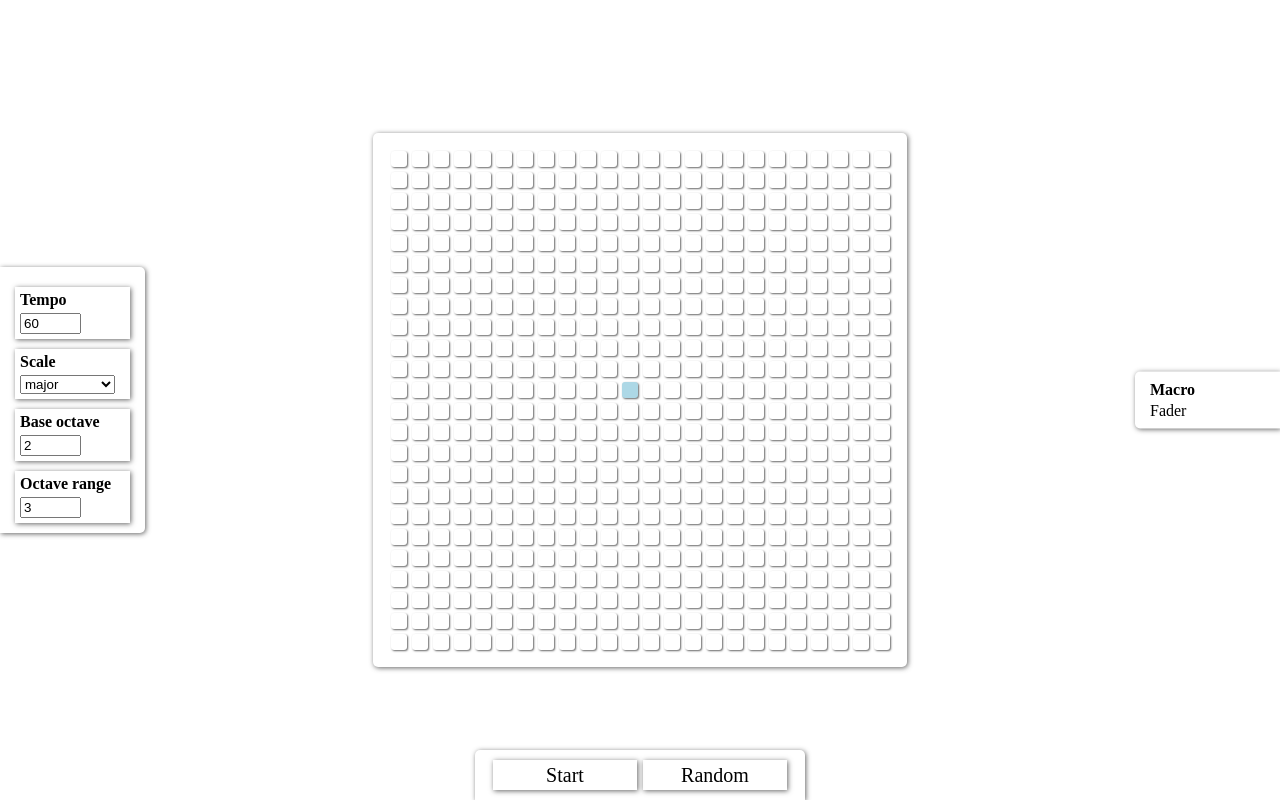
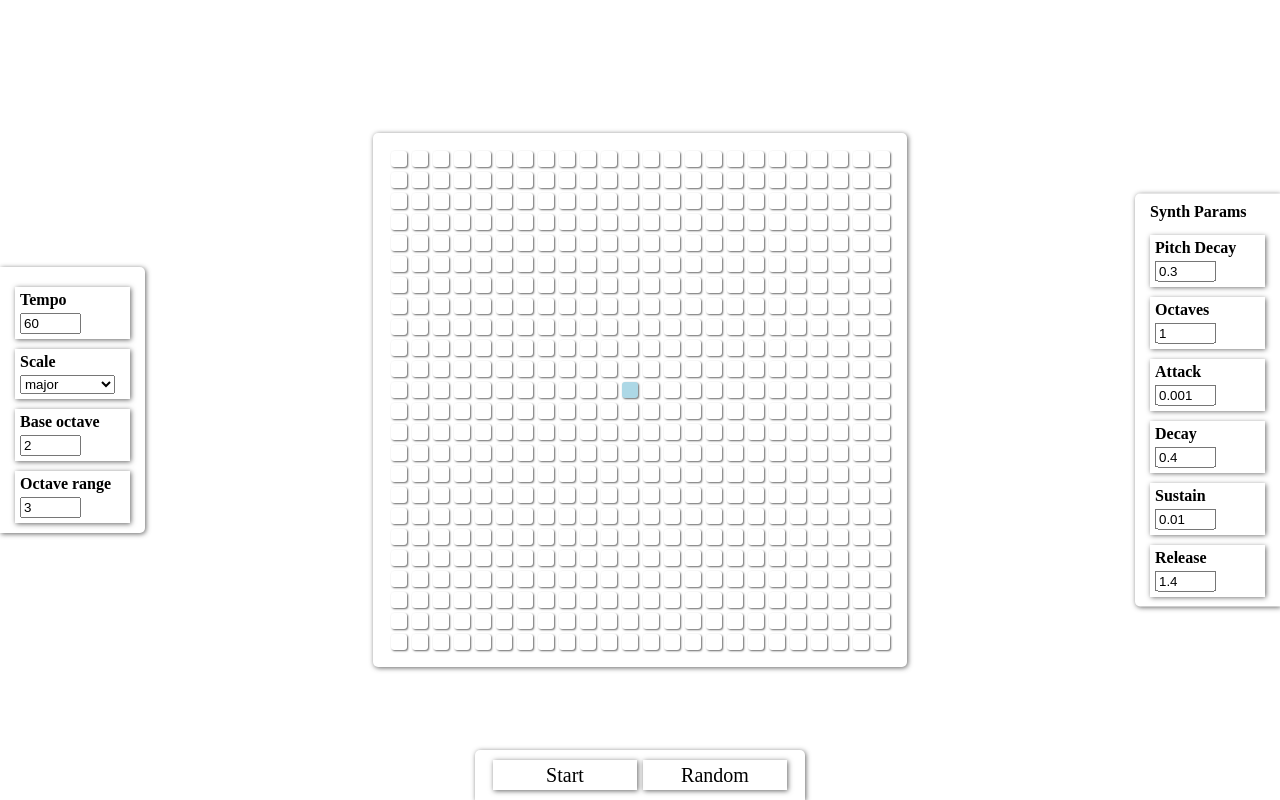
Before and after one commit to garlic-lover/cellularSequencer, a React (Create React App) app: page / in a window 1280 px wide. Built offline with nearby package versions, Linux system fonts and the light colour scheme.

Commit message:
synth parameters available

```diff
--- a/src/Sider/SiderContainer.js
+++ b/src/Sider/SiderContainer.js
@@ -48,8 +48,10 @@ class SiderContainer extends React.Component {
               if (
                 this.props.parameters.base +
                   this.props.parameters.octavesRange ===
-                8
+                  8 &&
+                event.target.value > this.props.parameters.base
               ) {
+                alert("Base octave + octave range can't exceed 8");
                 return this.paramChange("base", this.props.parameters.base);
               }
               this.paramChange("base", Number(event.target.value));
@@ -66,8 +68,10 @@ class SiderContainer extends React.Component {
               if (
                 this.props.parameters.base +
                   this.props.parameters.octavesRange ===
-                8
+                  8 &&
+                event.target.value > this.props.parameters.octavesRange
               ) {
+                alert("Base octave + octave range can't exceed 8");
                 return this.paramChange(
                   "octavesRange",
                   this.props.parameters.octavesRange
--- a/src/Synth/Fader.js
+++ b/src/Synth/Fader.js
@@ -1,7 +1,7 @@
 import React from "react";
 
 const Fader = (value, callBackValue) => {
-  return <div id="fader">Fader</div>;
+  return <div id="fader"></div>;
 };
 
 export default Fader;
--- /dev/null
+++ b/src/Synth/Parameter.js
@@ -0,0 +1,20 @@
+import React from "react";
+
+const Parameter = ({ label, value, onChange, min, step }) => {
+  return (
+    <div className="parameter">
+      <h3>{label}</h3>
+      <input
+        type="number"
+        min={min}
+        value={value}
+        step={step}
+        onChange={event => {
+          onChange(event.target.value);
+        }}
+      />
+    </div>
+  );
+};
+
+export default Parameter;
--- /dev/null
+++ b/src/Synth/ParametersList.js
@@ -0,0 +1,10 @@
+const ParametersList = [
+  { label: "Pitch Decay", param: "pitchDecay", level: 0, step: 0.01 },
+  { label: "Octaves", param: "octaves", level: 0, min: 0, step: 1 },
+  { label: "Attack", param: "attack", level: 1, min: 0, step: 0.05 },
+  { label: "Decay", param: "decay", level: 1, min: 0, step: 0.1 },
+  { label: "Sustain", param: "sustain", level: 1, min: 0, step: 0.1 },
+  { label: "Release", param: "release", level: 1, min: 0, step: 0.1 }
+];
+
+export default ParametersList;
--- a/src/Synth/SynthContainer.js
+++ b/src/Synth/SynthContainer.js
@@ -4,12 +4,15 @@ import * as Tone from "tone";
 
 //Import of components
 import Fader from "../Synth/Fader";
+import Parameter from "./Parameter";
+
+import ParametersList from "./ParametersList";
 
 //Import of functions
 import getIndexes from "../functions/getIndexes";
 import crazyNotesStyle from "../functions/crazyNotesStyle";
 
-import { setGridSize } from "../actions";
+import { synthEdit } from "../actions";
 
 /*
 Un gros slider accessible sur le côté de la grille ;
@@ -27,22 +30,15 @@ class SynthConainer extends React.Component {
 
   chorus = new Tone.Chorus(2).toMaster();
 
-  synth = new Tone.MembraneSynth({
-    pitchDecay: 0.0,
-    octaves: 8,
-    oscillator: {
-      type: "sine"
-    },
-    envelope: {
-      attack: 0.001,
-      decay: 0.2,
-      sustain: 0.2,
-      release: 1.4,
-      attackCurve: "exponential"
-    }
-  }).connect(this.chorus);
+  synth = new Tone.MembraneSynth(this.props.synthParameters).connect(
+    this.chorus
+  );
 
   playSound = data => {
+    if (!data) {
+      return;
+    }
+
     let note = crazyNotesStyle(
       data,
       this.props.scale,
@@ -57,6 +53,12 @@ class SynthConainer extends React.Component {
     }
     console.log(note);
     this.synth.triggerAttackRelease(note, "8n");
+  };
+
+  onEditParams = () => {
+    this.synth = new Tone.MembraneSynth(this.props.synthParameters).connect(
+      this.chorus
+    );
   };
 
   componentDidMount = () => {};
@@ -76,7 +78,35 @@ class SynthConainer extends React.Component {
           this.playSound();
         }}
       >
-        <h3>Macro</h3>
+        <h3>Synth Params</h3>
+        {ParametersList.map((param, index) => {
+          return (
+            <Parameter
+              key={index}
+              label={param.label}
+              min={param.min}
+              step={param.step}
+              value={
+                param.level === 0
+                  ? this.props.synthParameters[param.param]
+                  : this.props.synthParameters.envelope[param.param]
+              }
+              onChange={async value => {
+                let params = { ...this.props.synthParameters };
+                if (param.level === 0) {
+                  params[param.param] = value;
+                } else {
+                  let envelope = { ...params.envelope };
+                  envelope[param.param] = value;
+                  params.envelope = envelope;
+                }
+
+                await this.props.onSynthEdit(params);
+                this.onEditParams();
+              }}
+            />
+          );
+        })}
         <Fader />
       </div>
     );
@@ -89,14 +119,15 @@ const mapStateToProps = state => {
     gridSize: state.gridManager.gridSize,
     scale: state.gridManager.parameters.scale,
     base: state.gridManager.parameters.base,
-    octavesRange: state.gridManager.parameters.octavesRange
+    octavesRange: state.gridManager.parameters.octavesRange,
+    synthParameters: state.synthParameters
   };
 };
 
 const mapDispatchToProps = dispatch => {
   return {
-    onSetGridSize: gridSide => {
-      dispatch(setGridSize(gridSide));
+    onSynthEdit: params => {
+      dispatch(synthEdit(params));
     }
   };
 };
--- a/src/reducers.js
+++ b/src/reducers.js
@@ -30,18 +30,24 @@ function gridManager(state = initialStateGrid, action) {
 }
 
 const initialStateSynth = {
-  enveloppe: {
+  pitchDecay: 0.3,
+  octaves: 1,
+  oscillator: {
+    type: "sine"
+  },
+  envelope: {
     attack: 0.001,
-    decay: 0.2,
-    sustain: 0.2,
+    decay: 0.4,
+    sustain: 0.01,
     release: 1.4,
     attackCurve: "exponential"
   }
 };
 
-function synthManager(state = initialStateSynth, action) {
+function synthParameters(state = initialStateSynth, action) {
   switch (action.type) {
     case SYNTH_EDIT:
+      console.log(action.parameters);
       return action.parameters;
     default:
       return state;
@@ -50,7 +56,7 @@ function synthManager(state = initialStateSynth, action) {
 
 const appReducer = combineReducers({
   gridManager,
-  synthManager
+  synthParameters
 });
 
 export default appReducer;
```
